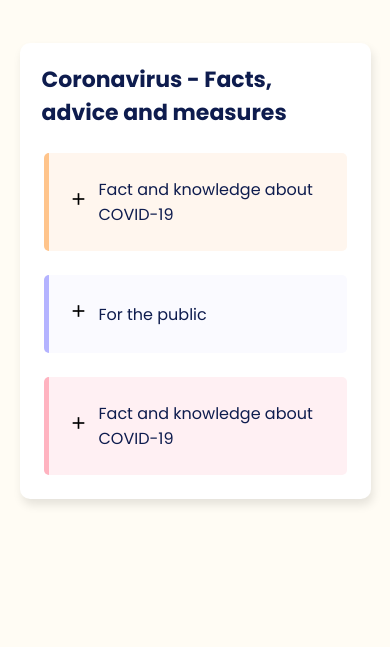
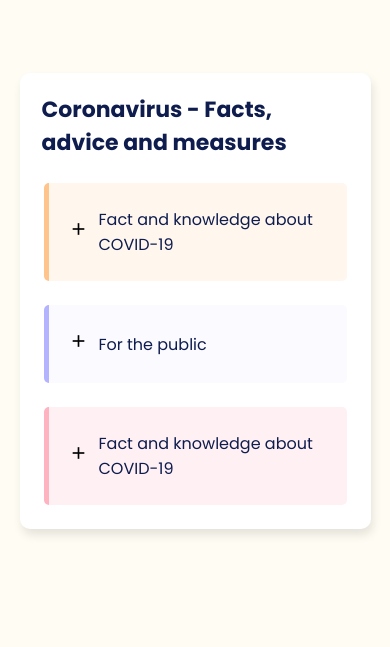
Before and after one commit to Dirtsam/accordion_faq, a plain HTML site: page index.html in a window 390 px wide. Shown: the part 181-828 px from the top of the page. Drawn offline with nearby package versions, Linux system fonts and the light colour scheme.

Commit message:
Update style.css

```diff
--- a/style.css
+++ b/style.css
@@ -84,7 +84,7 @@ body {
   border-radius: 10px;
   background: #fff;
   box-shadow: 2px 6px 10px rgba(0, 0, 0, 0.1);
-  /* margin-top: 120px; */
+  margin-top: 120px;
 }
 
 /* this div inside container */
@@ -127,10 +127,4 @@ body {
   transition: all 0.3s ease;
   font-weight: 700;
 }
-
-@media (max-width: 390px) {
-  .accordion {
-    margin-top:60px;
-  }
-
 } ;
```
